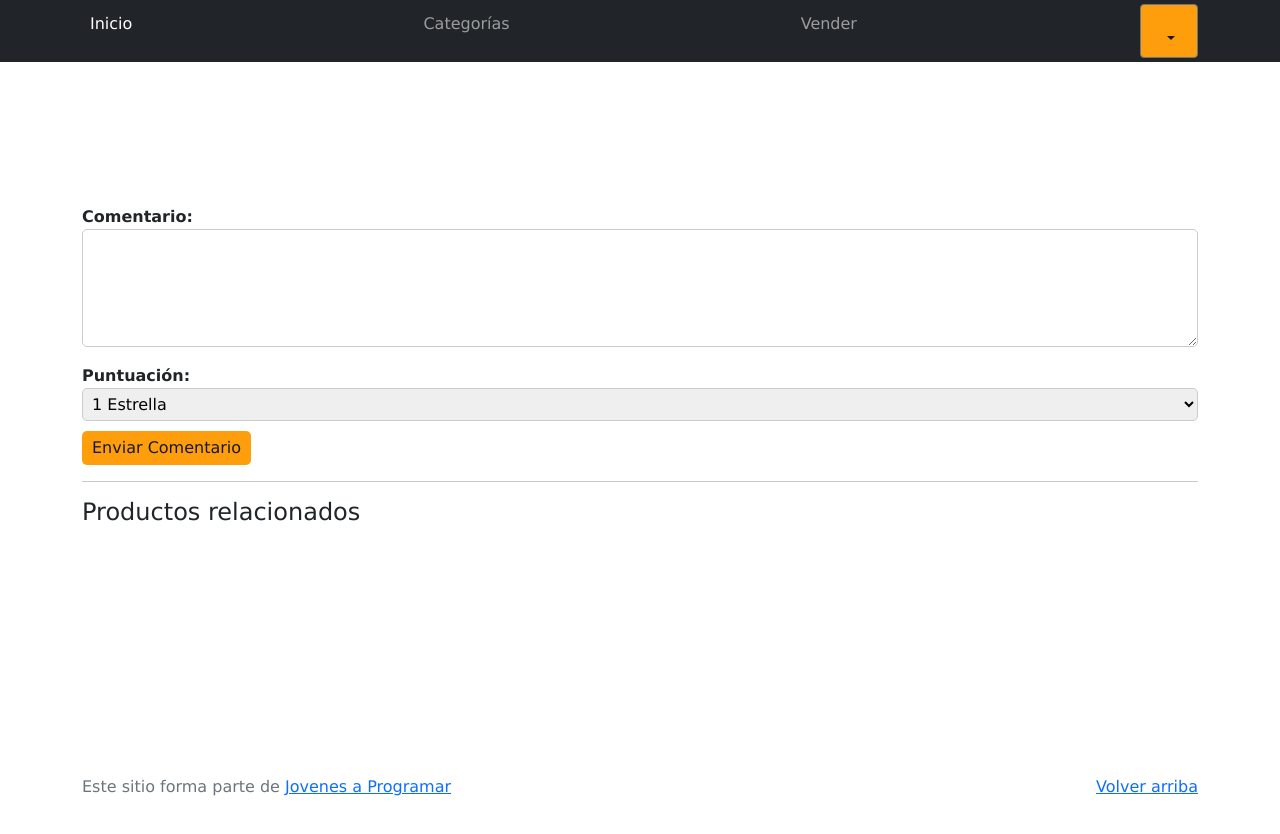
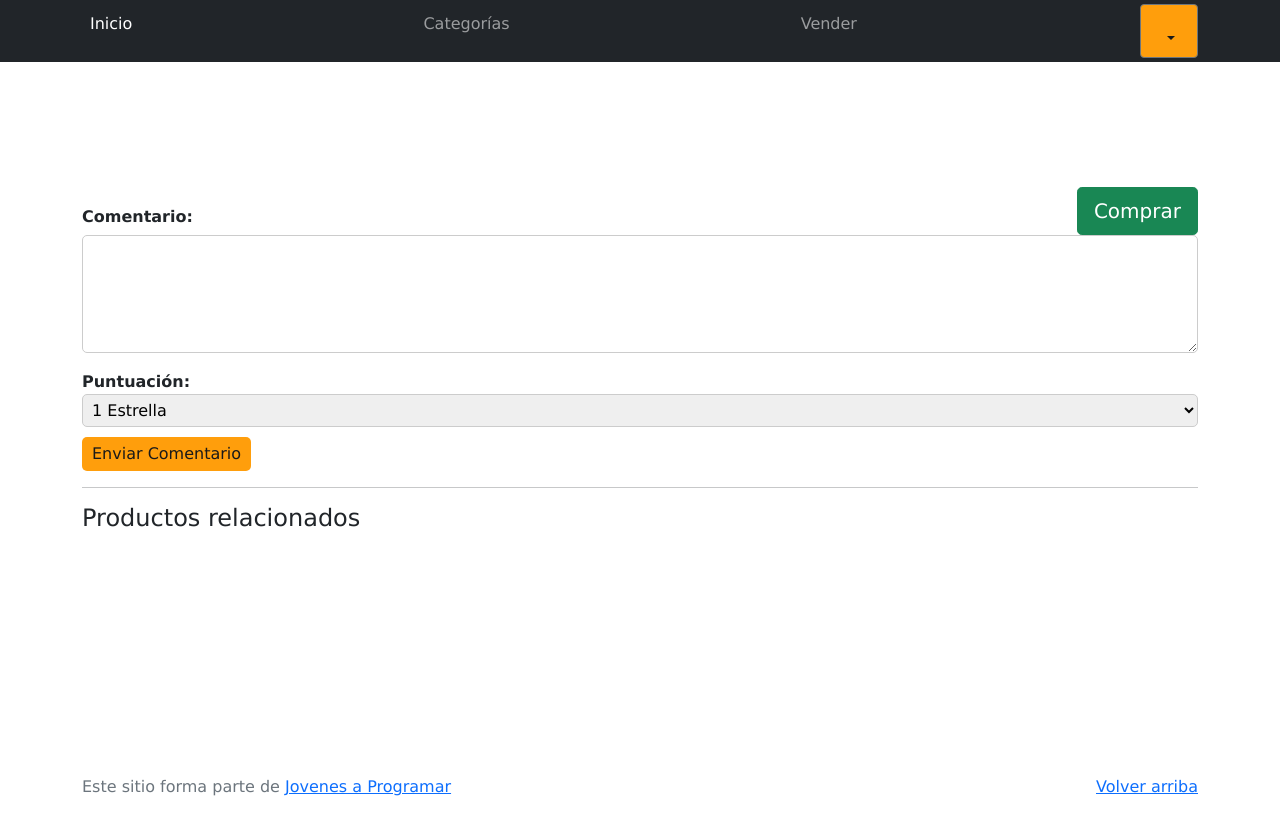
Before and after one commit to Apafer13/ecomerce-grupo2, a plain HTML site: page product-info.html in a window 1280 px wide. Drawn offline with Linux system fonts and the light colour scheme; some packages are replaced by stand-ins of ours; no server answers; a script that the page names is missing.

Commit message:
Update product-info.html

```diff
--- a/product-info.html
+++ b/product-info.html
@@ -42,13 +42,15 @@
                 <li><a class="dropdown-item" href="cart.html">Mi carrito</a></li>
                 <li><a class="dropdown-item" href="my-profile.html">Mi perfil</a></li>
                 <li><a class="dropdown-item" href="login.html">Cerrar sesión</a></li>
-                <li>   <div class="switch-container justify-content-center">
-        <label class="switch">
-          <input type="checkbox" id="darkModeSwitch">
-          <span class="slider round"></span>
-        </label>
-        <span id="modeLabel"></span>
-      </div> </li>
+                <li>
+                  <div class="switch-container justify-content-center">
+                    <label class="switch">
+                      <input type="checkbox" id="darkModeSwitch">
+                      <span class="slider round"></span>
+                    </label>
+                    <span id="modeLabel"></span>
+                  </div>
+                </li>
               </ul>
             </div>
           </li>
@@ -59,6 +61,7 @@
   <main>
 
     <div class="container">
+      <button type="button" id="addCart" class="btn btn-success btn-lg">Comprar</button>
       <div id="infoProducto"></div>
       <div id="contenedor"></div>
       <br><br>
```
